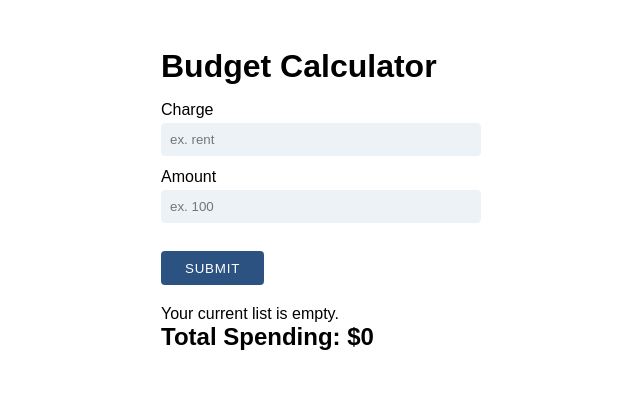
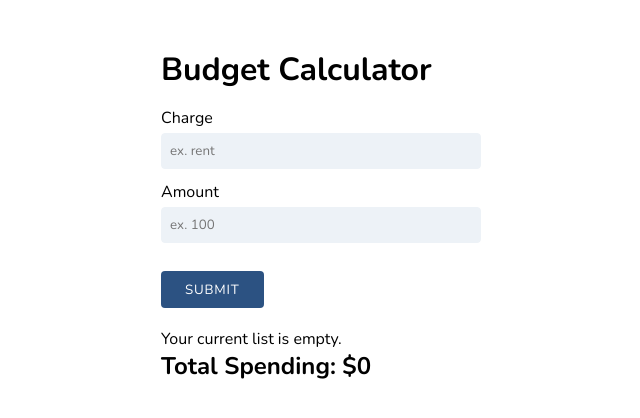
Before and after one commit to apcurran/budget-calculator-react-hooks, a React (Create React App) app: page / in a window 1280 px wide. Shown: the top 418 px of the page, without its empty margins (159-799 px from the left). Built offline with nearby package versions, Linux system fonts and the light colour scheme.

Commit message:
Added README

```diff
--- a/public/index.html
+++ b/public/index.html
@@ -24,6 +24,7 @@
       work correctly both with client-side routing and a non-root public URL.
       Learn how to configure a non-root public URL by running `npm run build`.
     -->
+    <link href="https://fonts.googleapis.com/css2?family=Nunito:wght@400;700&display=swap" rel="preload stylesheet" as="style">
     <title>React App</title>
   </head>
   <body>
--- a/src/index.css
+++ b/src/index.css
@@ -8,7 +8,7 @@
 input,
 button,
 label {
-  font-family: sans-serif;
+  font-family: "Nunito", sans-serif;
 }
 
 .App {
```
Also changed, not shown: 1 other file (tests, documents, lock files or other folders).
